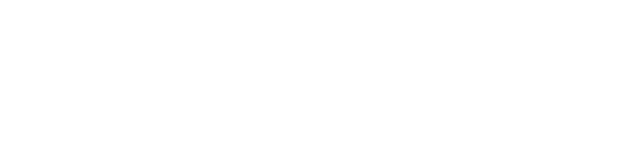
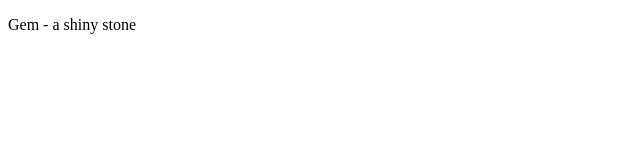
Before and after one commit to GemmyWhoop/muy-delicioso, a plain HTML site: page index.html in a window 1280 px wide. Shown: the whole page, without its empty margins (0-640 px from the left). Drawn offline with Linux system fonts and the light colour scheme.

Commit message:
Add Gem Definition

```diff
--- a/index.html
+++ b/index.html
@@ -6,6 +6,6 @@
         <title>Dictionary</title>
     </head>
     <body>
-
+        <p>Gem - a shiny stone</p>
     </body>
 </html>
```
